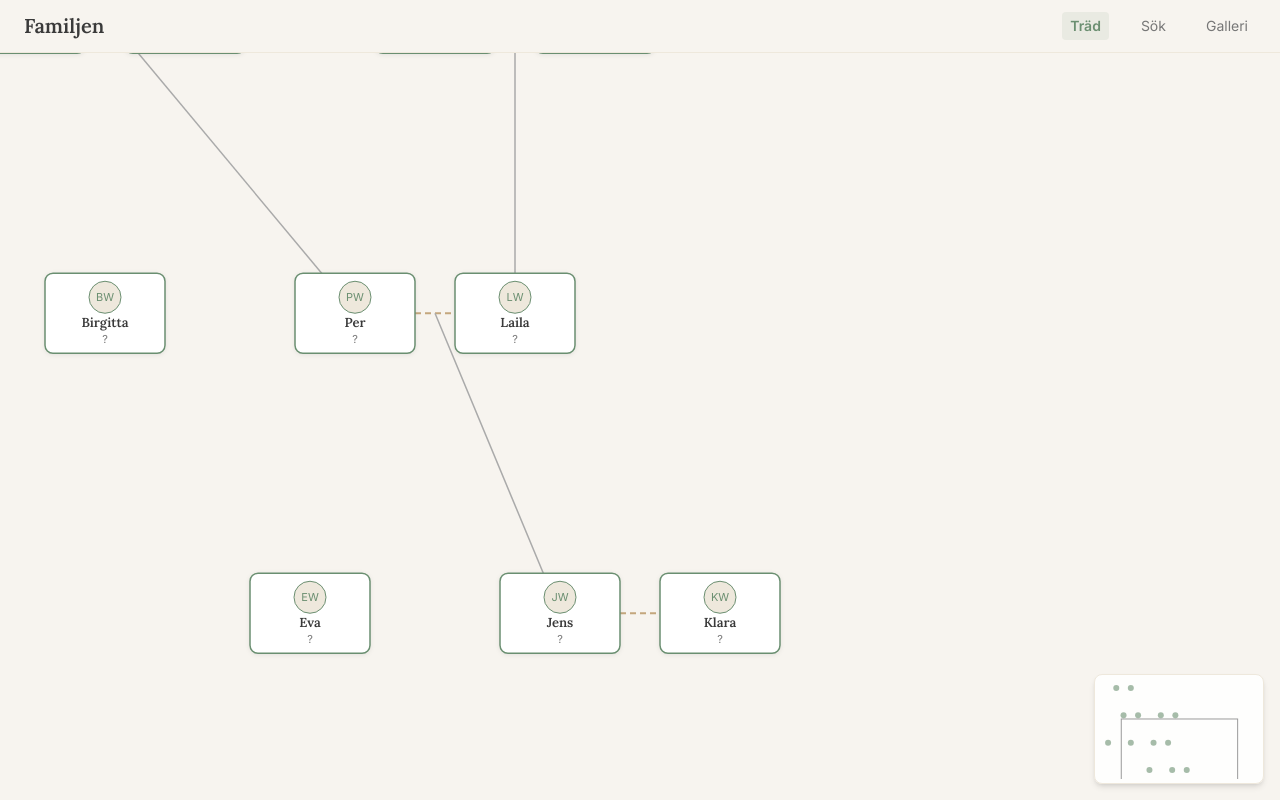
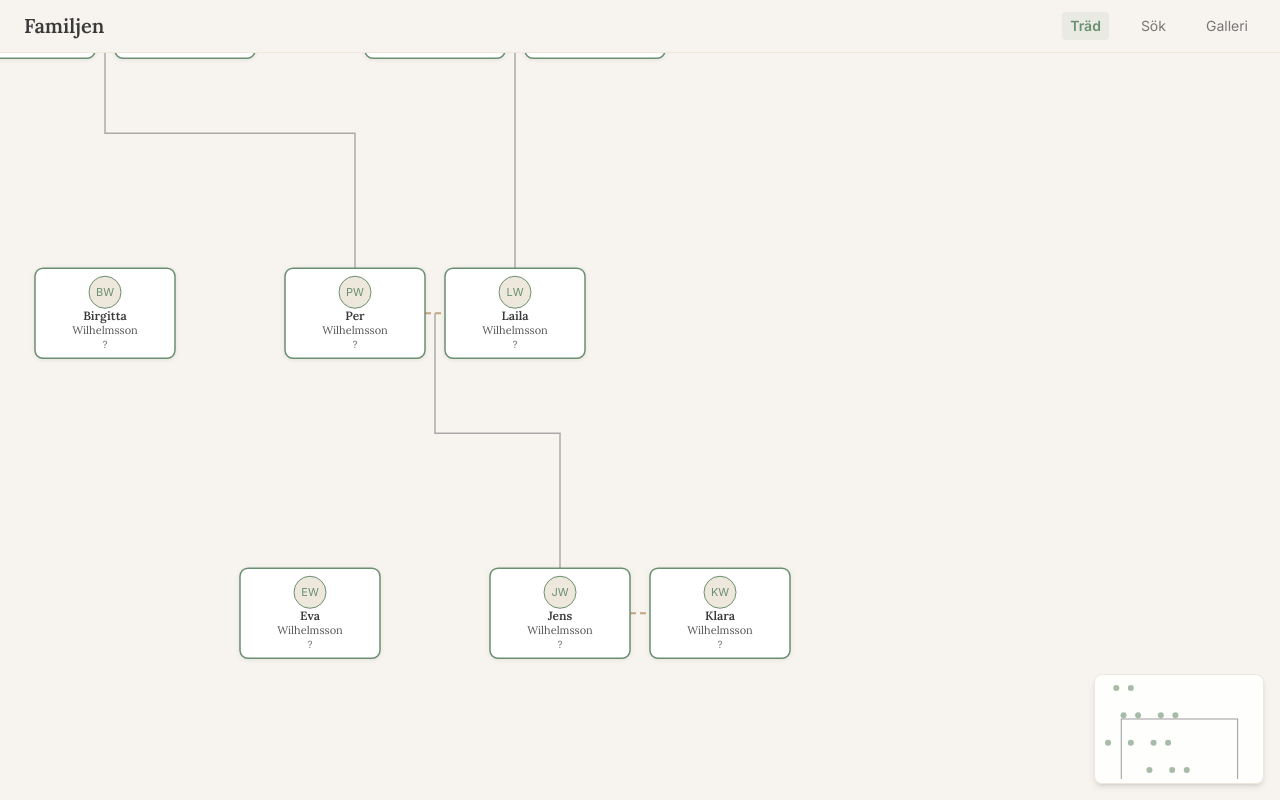
Before and after one commit to wilhelmssonjens/family, a React (Vite) app: page / in a window 1280 px wide. Built offline with nearby package versions, Linux system fonts and the light colour scheme.

Commit message:
feat(tree): orthogonal connectors and full names in tree view
Replace diagonal lines with 90-degree elbow connectors for all
parent-child and partner links. Show both first and last name on
person cards (140×90px).

Co-Authored-By: Claude Opus 4.6 (1M context) <noreply@anthropic.com>

```diff
--- a/src/components/PersonCard/PersonCardMini.tsx
+++ b/src/components/PersonCard/PersonCardMini.tsx
@@ -8,8 +8,8 @@ interface Props {
   onClick: () => void
 }
 
-const CARD_WIDTH = 120
-const CARD_HEIGHT = 80
+const CARD_WIDTH = 140
+const CARD_HEIGHT = 90
 
 export function PersonCardMini({ person, x, y, onClick }: Props) {
   const initials = getInitials(person.firstName, person.lastName)
@@ -52,21 +52,32 @@ export function PersonCardMini({ person, x, y, onClick }: Props) {
 
         <text
           x={CARD_WIDTH / 2}
-          y={54}
+          y={52}
           textAnchor="middle"
-          fontSize={13}
+          fontSize={12}
           fontFamily="Lora, serif"
           fontWeight={600}
           fill="#3a3a3a"
         >
           {person.firstName}
         </text>
+        <text
+          x={CARD_WIDTH / 2}
+          y={66}
+          textAnchor="middle"
+          fontSize={11}
+          fontFamily="Lora, serif"
+          fontWeight={500}
+          fill="#555"
+        >
+          {person.lastName}
+        </text>
 
         <text
           x={CARD_WIDTH / 2}
-          y={70}
+          y={80}
           textAnchor="middle"
-          fontSize={11}
+          fontSize={10}
           fontFamily="Inter, sans-serif"
           fill="#777"
         >
--- a/src/components/Tree/TreeView.tsx
+++ b/src/components/Tree/TreeView.tsx
@@ -94,19 +94,22 @@ export function TreeView({ persons, relationships, centerId, onPersonClick }: Pr
           </filter>
         </defs>
         <g ref={gRef} transform={`translate(${transform.x}, ${transform.y}) scale(${transform.k})`}>
-          {/* Partner links */}
-          {partnerLinks.map((link, i) => (
-            <line
-              key={`partner-${i}`}
-              x1={link.x1} y1={link.y1}
-              x2={link.x2} y2={link.y2}
-              stroke="#c4a77d"
-              strokeWidth={2}
-              strokeDasharray="6,4"
-            />
-          ))}
+          {/* Partner links (horizontal with 90-degree elbows) */}
+          {partnerLinks.map((link, i) => {
+            const midX = (link.x1 + link.x2) / 2
+            return (
+              <path
+                key={`partner-${i}`}
+                d={`M ${link.x1},${link.y1} H ${midX} V ${link.y2} H ${link.x2}`}
+                stroke="#c4a77d"
+                strokeWidth={2}
+                strokeDasharray="6,4"
+                fill="none"
+              />
+            )
+          })}
 
-          {/* Parent-child bracket lines */}
+          {/* Parent-child bracket lines (orthogonal 90-degree connectors) */}
           {brackets.map((group, i) => {
             const parentNodes = group.parentIds
               .map(id => nodes.find(n => n.personId === id))
@@ -122,12 +125,12 @@ export function TreeView({ persons, relationships, centerId, onPersonClick }: Pr
             const junctionY = parentCenterY + 0.4 * (avgChildY - parentCenterY)
 
             if (childNodes.length === 1) {
+              const child = childNodes[0]
               return (
-                <line
+                <path
                   key={`bracket-${i}`}
-                  x1={parentCenterX} y1={parentCenterY}
-                  x2={childNodes[0].x} y2={childNodes[0].y}
-                  stroke="#aaa" strokeWidth={1.5}
+                  d={`M ${parentCenterX},${parentCenterY} V ${junctionY} H ${child.x} V ${child.y}`}
+                  stroke="#aaa" strokeWidth={1.5} fill="none"
                 />
               )
             }
```
Also changed, not shown: 2 other files (tests, documents, lock files or other folders).
